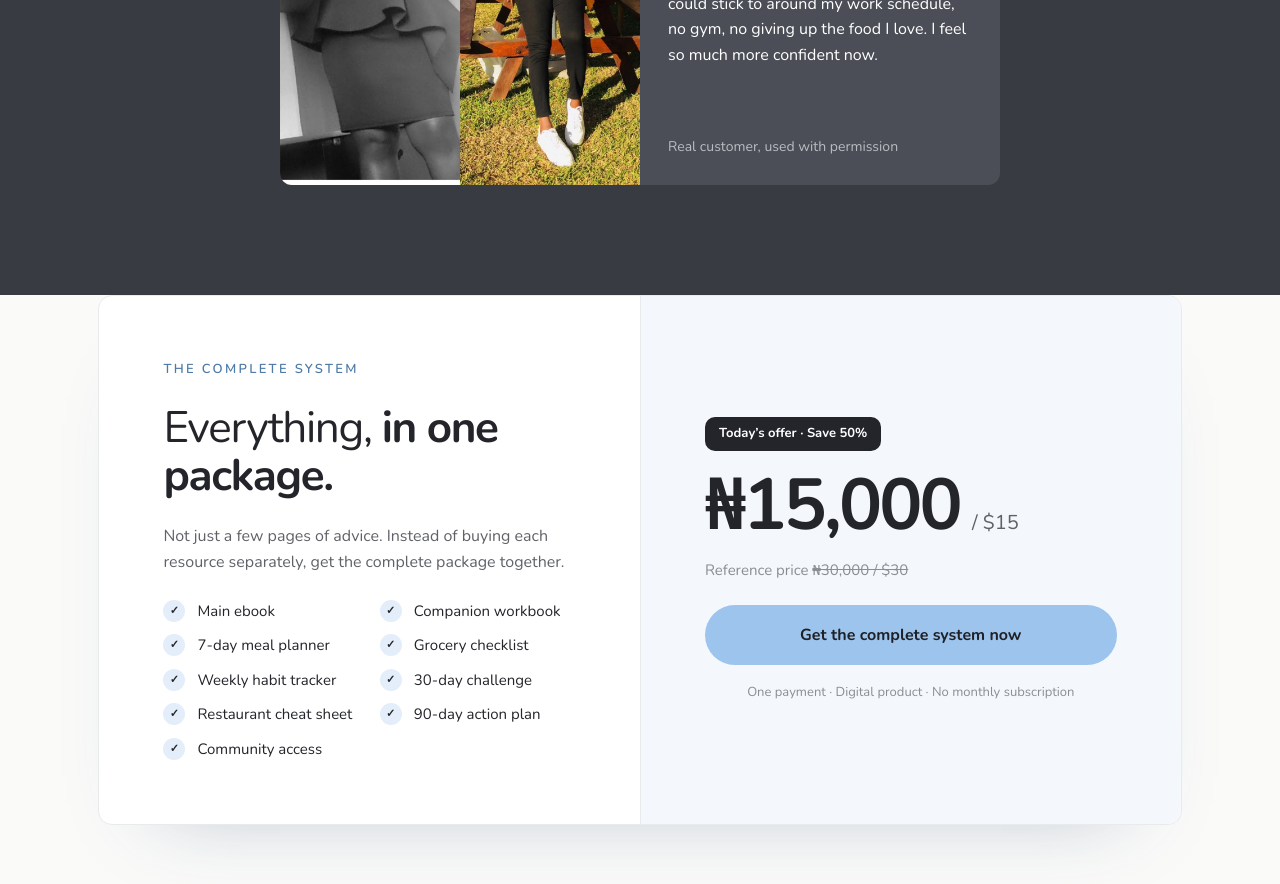
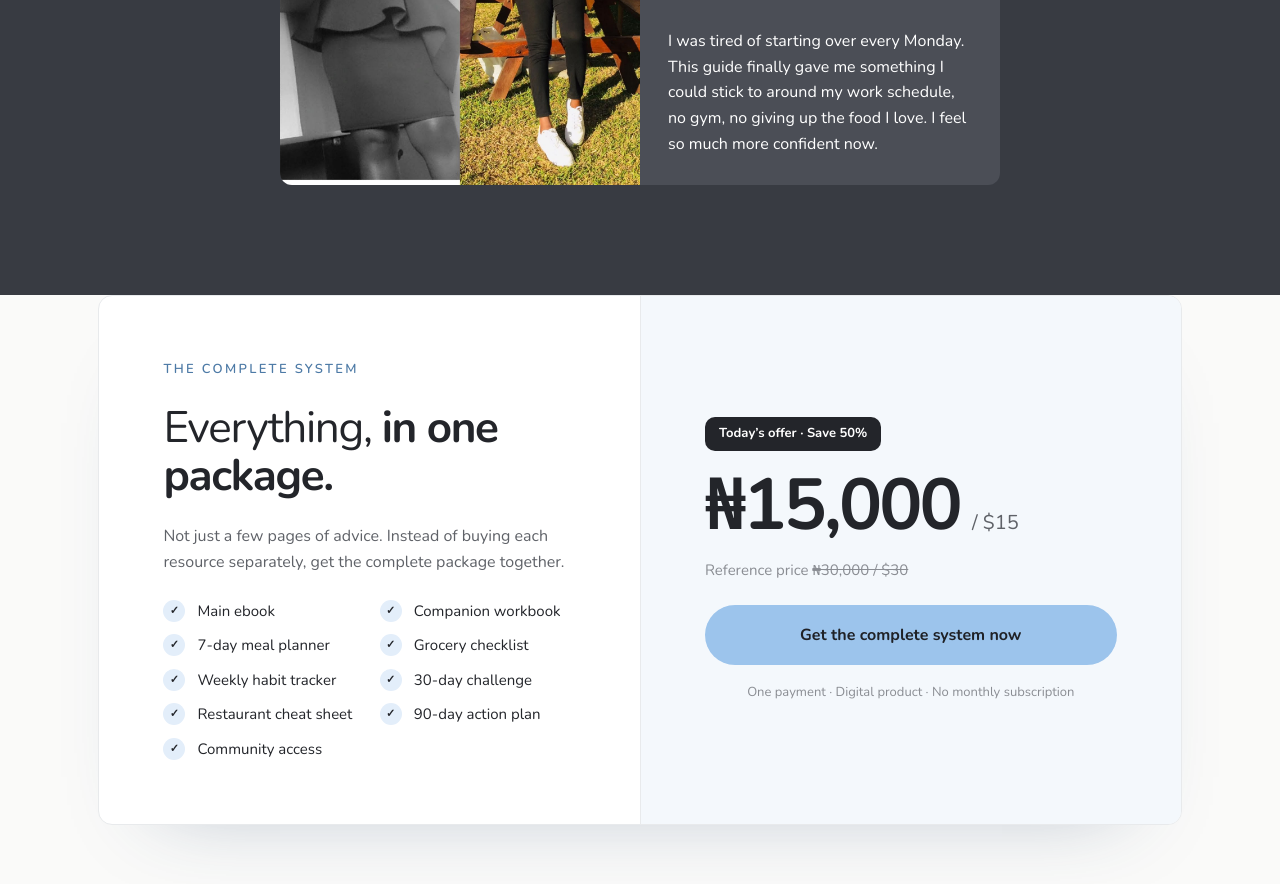
Before and after one commit to successdanesy/busy-woman-weight-loss, a React (Vite) app: page / in a window 1280 px wide. Shown: the part 5680-6564 px from the top of the page. Built offline with nearby package versions, Linux system fonts and the light colour scheme.

Commit message:
Remove "used with permission" caption from testimonial card

```diff
--- a/src/components/Testimonials.jsx
+++ b/src/components/Testimonials.jsx
@@ -37,9 +37,6 @@ export default function Testimonials() {
               I was tired of starting over every Monday. This guide finally gave me something I could stick to
               around my work schedule, no gym, no giving up the food I love. I feel so much more confident now.
             </p>
-            <span className="text-[14px]" style={{ color: '#b9bcc2' }}>
-              Real customer, used with permission
-            </span>
           </div>
         </div>
       </div>
```
